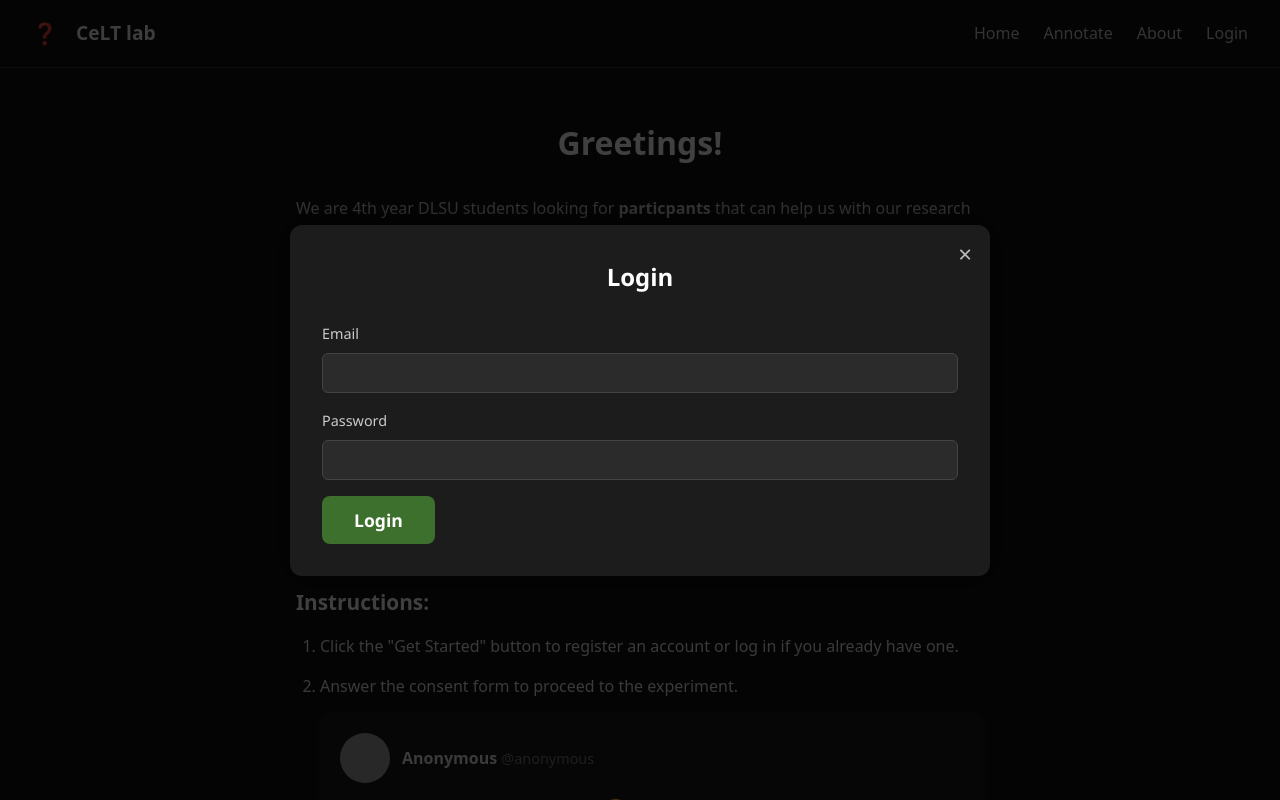
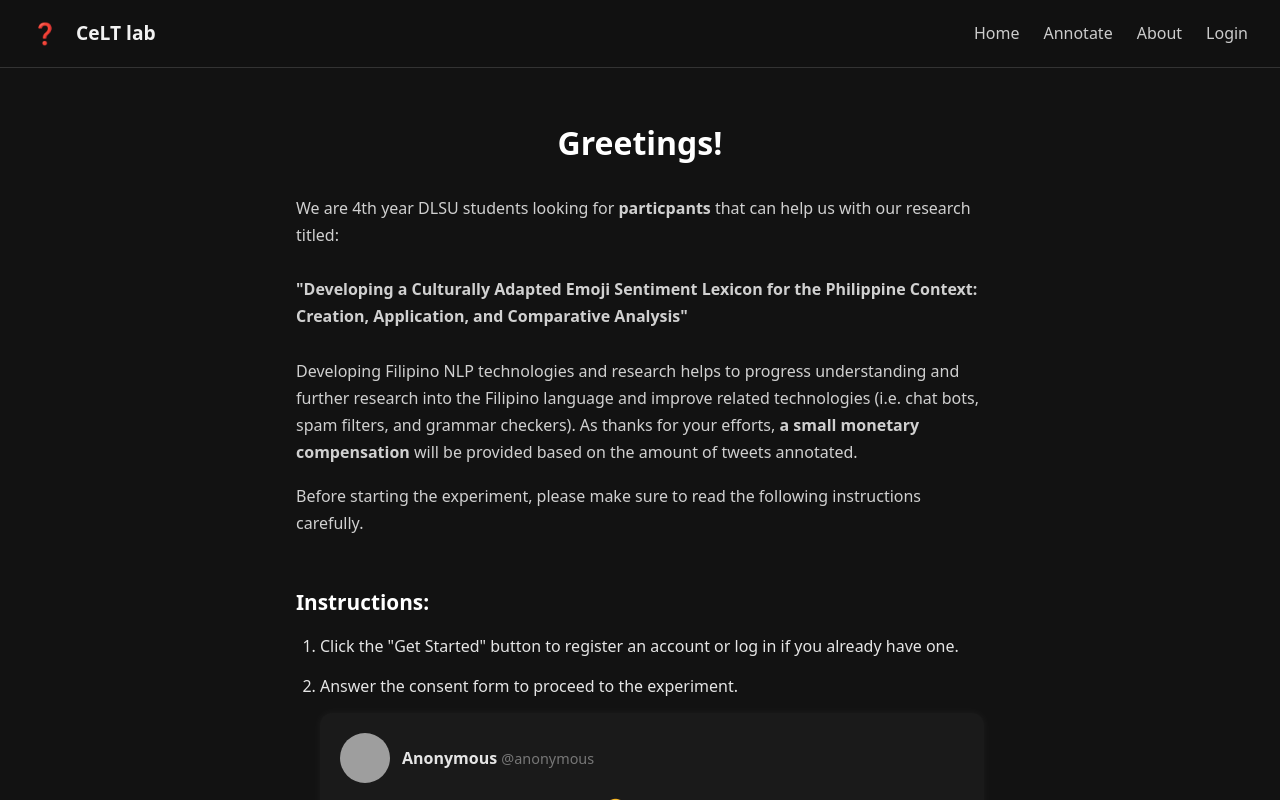
Before and after one commit to Vraiz/AnnotationApp, a Next.js app: page / in a window 1280 px wide. Shown: the top 800 px of the page. Built offline with nearby package versions, Linux system fonts and the light colour scheme; grey boxes are pictures that could not be loaded.

Commit message:
Login fix
fixed login always popping up

```diff
--- a/app/components/providers/ModalProvider.tsx
+++ b/app/components/providers/ModalProvider.tsx
@@ -1,26 +1,18 @@
 'use client'
 import { usePathname } from 'next/navigation'
 import LoginModal from '../LoginModal'
-import { useState, useEffect } from 'react'
+import { useLoginModal } from '../../hooks/useLoginModal'
 
 const ModalProvider = () => {
   const pathname = usePathname()
-  const [showModal, setShowModal] = useState(false)
+  const loginModal = useLoginModal()
 
-  // Open login modal only when visiting /login
-  useEffect(() => {
-    if (pathname === '/login') {
-      setShowModal(true)
-    } else {
-      setShowModal(false)
-    }
-  }, [pathname])
-
-  const handleClose = () => setShowModal(false)
+  // Show modal if either pathname is /login OR Zustand store says it's open
+  const shouldShowModal = pathname === '/login' || loginModal.isOpen
 
   return (
     <>
-      {showModal && <LoginModal onClose={handleClose} />}
+      {shouldShowModal && <LoginModal onClose={loginModal.close} />}
     </>
   )
 }
--- a/app/page.tsx
+++ b/app/page.tsx
@@ -3,19 +3,12 @@ import Image from "next/image";
 import { useEffect, useState } from "react";
 import { useRouter } from 'next/navigation'
 import TweetAnnotation from "./components/TweetAnnotation";
-import LoginModal from './components/LoginModal'
 import RegisterModal from './components/RegisterModal'
 import styles from './page.module.css';
 
 export default function Home() {
 
-    const [showModal, setShowModal] = useState(true)
     const [showRegister, setShowRegister] = useState(false)
-
-    const handleClose = () => {
-        setShowModal(false)
-        router.push('/') // redirect to homepage when closing
-    }
 
     const router = useRouter();
     const [linkValue, setLink] = useState("/Login")
@@ -100,7 +93,6 @@ export default function Home() {
         </section>
 
         {/* Modals */}
-        {showModal && <LoginModal onClose={handleClose} />}
         {showRegister && <RegisterModal onClose={() => setShowRegister(false)} />}
     </main>
   );
```
